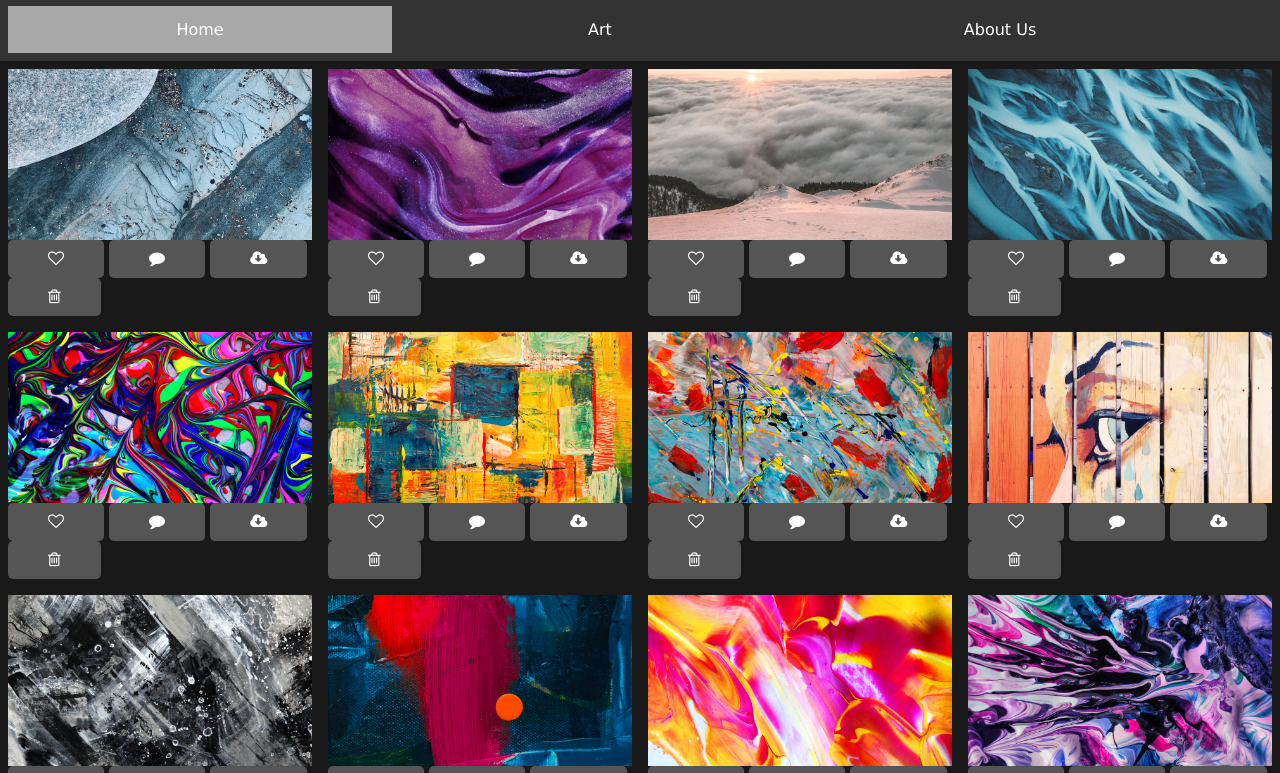
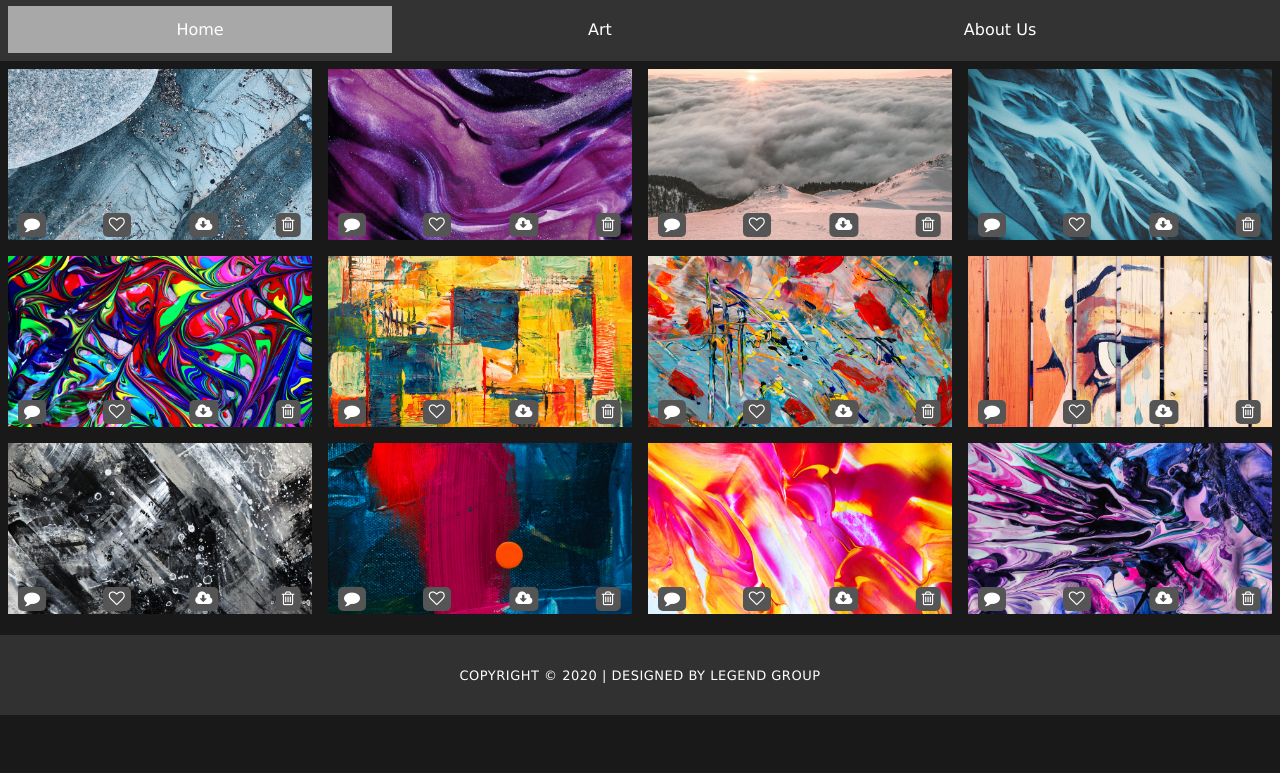
Before and after one commit to ZiangZhao1227/Art_App, a website: page frontend/admin.html in a window 1280 px wide. Shown: the part 227-1000 px from the top of the page. After the commit the page ends 942 px from the top, so only its background shows below. Drawn offline with Linux system fonts and the light colour scheme.

Commit message:
icons now on pictures

```diff
--- a/frontend/admin.html
+++ b/frontend/admin.html
@@ -4,7 +4,7 @@
 <head>
     <meta charset="utf-8">
     <meta http-equiv="X-UA-Compatible" content="IE=edge,chrome=1">
-    <title>Art Page</title>
+    <title>Admin Page</title>
 
     <meta name="description" content="">
     <meta name="viewport" content="width=device-width, initial-scale=1">
@@ -173,7 +173,7 @@
 <div class="page-heading">
     <div class="container">
         <div class="heading-content">
-            <h1>Art <em> Page</em></h1>
+            <h1>Admin <em> Page</em></h1>
         </div>
     </div>
 </div>
--- a/frontend/css/about.css
+++ b/frontend/css/about.css
@@ -193,46 +193,72 @@ footer p {
   margin: 15px 0px;
 }
 
+.column {
+  position: relative;
+  width: 50%;
+}
+
+/* Make the image responsive */
+.column img {
+  width: 100%;
+  height: auto;
+}
 
 .column .btn {
-  position: relative;
+  position: absolute;
+  top: 87.8%;
+  left: 36.5%;
+  transform: translate(-50%, -50%);
+  -ms-transform: translate(-50%, -50%);
   background-color: #555;
   color: white;
   font-size: 16px;
-  padding: 10px 40px;
+  padding: 3px 6px;
   border: none;
   cursor: pointer;
   border-radius: 5px;
 }
 
 .column .btn-2 {
-  position: relative;
+  position: absolute;
+  top: 87.8%;
+  left: 10%;
+  transform: translate(-50%, -50%);
+  -ms-transform: translate(-50%, -50%);
   background-color: #555;
   color: white;
   font-size: 16px;
-  padding: 10px 40px;
+  padding: 3px 6px;
   border: none;
   cursor: pointer;
   border-radius: 5px;
 }
 
 .column .btn-3 {
-  position: relative;
+  position: absolute;
+  top: 87.8%;
+  left: 63.7%;
+  transform: translate(-50%, -50%);
+  -ms-transform: translate(-50%, -50%);
   background-color: #555;
   color: white;
   font-size: 16px;
-  padding: 10px 40px;
+  padding: 3px 6px;
   border: none;
   cursor: pointer;
   border-radius: 5px;
 }
 
 .column .btn-4 {
-  position: relative;
+  position: absolute;
+  top: 87.8%;
+  left: 90%;
+  transform: translate(-50%, -50%);
+  -ms-transform: translate(-50%, -50%);
   background-color: #555;
   color: white;
   font-size: 16px;
-  padding: 10px 40px;
+  padding: 3px 6px;
   border: none;
   cursor: pointer;
   border-radius: 5px;
```
Also changed, not shown: frontend/index.html (+1 -1 lines), frontend/logged_in user.html (+2 -2 lines).
